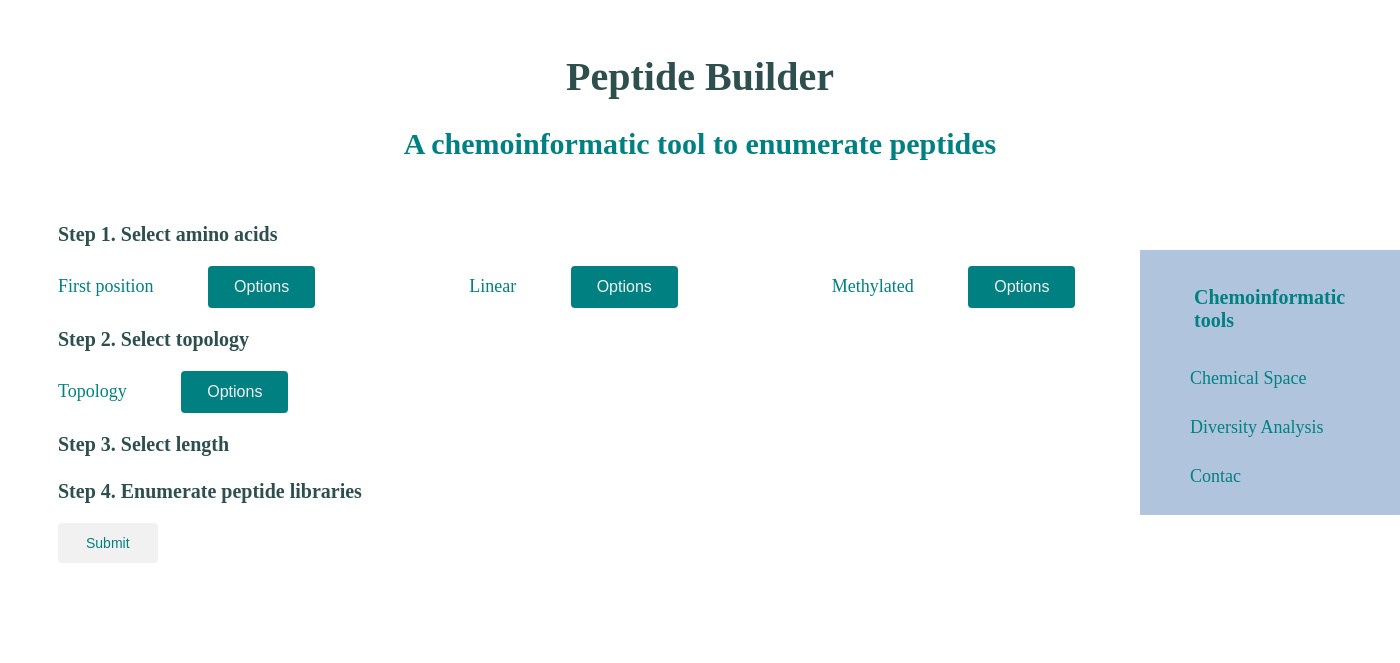
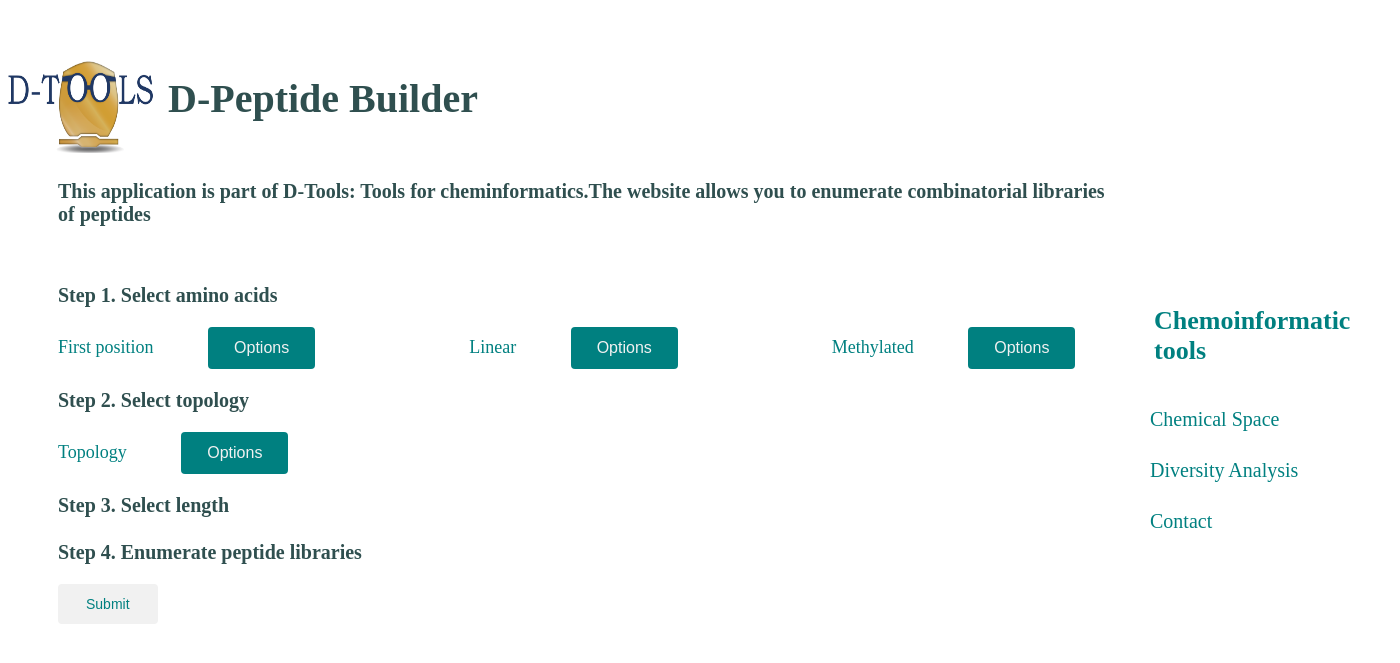
Before and after one commit to BarbaraDiazE/DPeptideBuider, a Django app: page / in a window 1400 px wide. Shown: the top 663 px of the page. Run offline with Django 3.2, Linux system fonts and the light colour scheme; parts of the project's set-up code (start-up, migrations or seed data) failed here and were passed over.

Commit message:
add dtools logo at /templates/form_page.html

```diff
--- a/web/src/modules/descriptors/descriptors.py
+++ b/web/src/modules/descriptors/descriptors.py
@@ -40,14 +40,11 @@ def get_mw(mol):
 
 
 def compute_descriptors(smiles):
-    print("soy los smiles que recibe compute descriptors", type(smiles), len(smiles))
     np_smiles = np.array(smiles)
-    # smiles
     pool = mp.Pool(mp.cpu_count())
     smiles = pool.map(get_smiles, [x for x in np_smiles])
     pool.close()
     np_molecules = np.array(smiles)
-    # CanonicalSmiles = list(map(lambda x: Chem.MolToSmiles(x), smiles))
     pool = mp.Pool(mp.cpu_count())
     CanonicalSmiles = pool.map(get_cann_smiles, [mol for mol in np_molecules])
     HBA = pool.map(get_hba, [mol for mol in np_molecules])
--- a/web/src/templates/form_page.html
+++ b/web/src/templates/form_page.html
@@ -1,28 +1,28 @@
 <!DOCTYPE html>
 {% load staticfiles %}
 <html>
+
 <head>
   <title>Peptide Builder</title>
-                <link rel="stylesheet" href= "{% static "css\mystyle.css" %}" />
+  <link rel="stylesheet" href="{% static "css\mystyle.css" %}" />
 </head>
 <style>
-
   .sidenav {
     width: 300px;
-                  position: fixed;
+    position: absolute;
     z-index: 1;
-                  top: 250px;
-                  left: 640px;
-                  background: lightsteelblue;
+    /* top: 250px; */
+    left: 1100px;
+    /* background: lightsteelblue; */
     overflow-x: hidden;
     padding: 8px 0;
-                  margin-left: 500px;
+    margin-right: 100px;
   }
 
   .sidenav h3 {
     padding: 8px 4px 8px 4px;
     text-decoration: none;
-                  font-size: 20px;
+    font-size: 26px;
     color: teal;
     display: block;
     text-align: left;
@@ -31,9 +31,10 @@
   .sidenav a {
     padding: 8px 4px 20px 50px;
     text-decoration: none;
-                  font-size: 18px;
+    font-size: 20px;
     color: teal;
     display: block;
+    /* display: inline-block; */
     text-align: left;
   }
 
@@ -42,64 +43,86 @@
   }
 
   .main {
-                  margin-left: 20px; /* Same width as the sidebar + left position in px */
-                  font-size: 28px; /* Increased text to enable scrolling */
+    margin-left: 20px;
+    margin-right: 20px;
+    /* Same width as the sidebar + left position in px */
+    font-size: 28px;
+    /* Increased text to enable scrolling */
     padding: 0px 10px;
   }
 
+  img {
+    display: inline-block;
+    /* margin-left: 10px; */
+  }
 </style>
+
 <body>
-  <div class = "container">
-        <h1>Peptide Builder</h1>
-        <h2>A chemoinformatic tool to enumerate peptides</h2>
+  <div class="container">
+    <h1 style="text-align: left">
+      <img style='vertical-align:middle' margin-left=20px src="{% static "/dtools.png"   %}" alt="Dtools" width="150"
+        height="100">
+      D-Peptide Builder
+    </h1>
+    <h3>This application is part of D-Tools: Tools for cheminformatics.The website allows you to enumerate
+      combinatorial libraries <br>
+      of peptides</h3>
   </div>
+
   <div class="sidenav">
     <h3>Chemoinformatic tools</h3>
     <a href="/chemspace">Chemical Space</a>
     <a href="/diversity">Diversity Analysis</a>
-                <a href="/contact">Contac</a>
+    <a href="/contact">Contact</a>
   </div>
 </body>
+
 <body>
-    <div class = "container"></div> <!--Amino Acids-->
+  <div class="container"></div>
+  <!--Amino Acids-->
   <form method="post"> {% csrf_token %}
     <h3>Step 1. Select amino acids</h3>
-        <div class="dropdown"><!--First Smiles-->
+    <div class="dropdown">
+      <!--First Smiles-->
       <label>First position</label>
       <button onclick="myFunction()" class="dropbtn">Options</button>
       <div class="dropdown-content">
         {{ form.first }}
       </div>
     </div>
-        <div class="dropdown"><!--Linear Smiles-->
+    <div class="dropdown">
+      <!--Linear Smiles-->
       <label>Linear</label>
       <button onclick="myFunction()" class="dropbtn">Options</button>
       <div class="dropdown-content">
         {{ form.linear}}
       </div>
     </div>
-        <div class="dropdown"> <!--Methylated Smiles-->
-                <label >Methylated</label>
+    <div class="dropdown">
+      <!--Methylated Smiles-->
+      <label>Methylated</label>
       <button onclick="myFunction()" class="dropbtn">Options</button>
       <div class="dropdown-content">
         {{ form.methylated}}
       </div>
     </div>
-    <div class = "container"> <!--Topology-->
+    <div class="container">
+      <!--Topology-->
       <h3>Step 2. Select topology</h3>
       <div class="dropdown">
-                <label >Topology</label>
+        <label>Topology</label>
         <button onclick="myFunction()" class="dropbtn">Options</button>
         <div class="dropdown-content">
           {{ form.topology }}
         </div>
       </div>
     </div>
-    <div class = "container"><!--Length and submit-->
+    <div class="container">
+      <!--Length and submit-->
       <h3>Step 3. Select length</h3>
       <h4>{{ form.length }}</h4>
       <h3>Step 4. Enumerate peptide libraries</h3>
-        <input type="submit" value="Submit"  onclick="alert('peptides are on constructions!')">
+      <input type="submit" value="Submit" onclick="alert('peptides are under constructions!')">
     </div>
   </form>
 
@@ -112,7 +135,7 @@ function myFunction() {
     }
 
     // Close the dropdown if the user clicks outside of it
-window.onclick = function(event) {
+    window.onclick = function (event) {
       if (!event.target.matches('.dropbtn')) {
         var dropdowns = document.getElementsByClassName("dropdown-content");
         var i;
```
Also changed, not shown: web/src/static/difacquim.jpg (added), web/src/static/dtools.png (added). Lines whose indentation alone changed are shown as unchanged.
